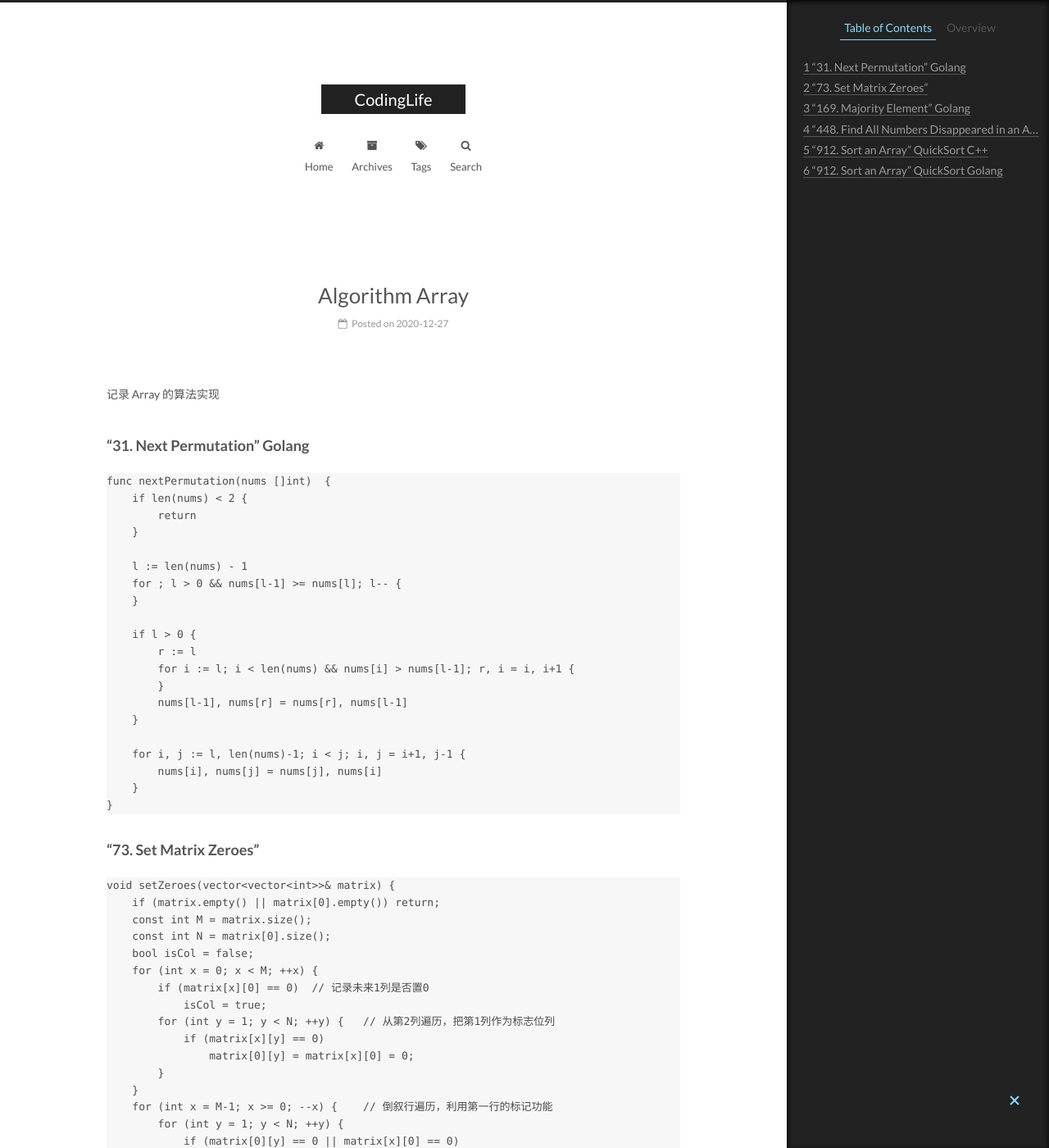
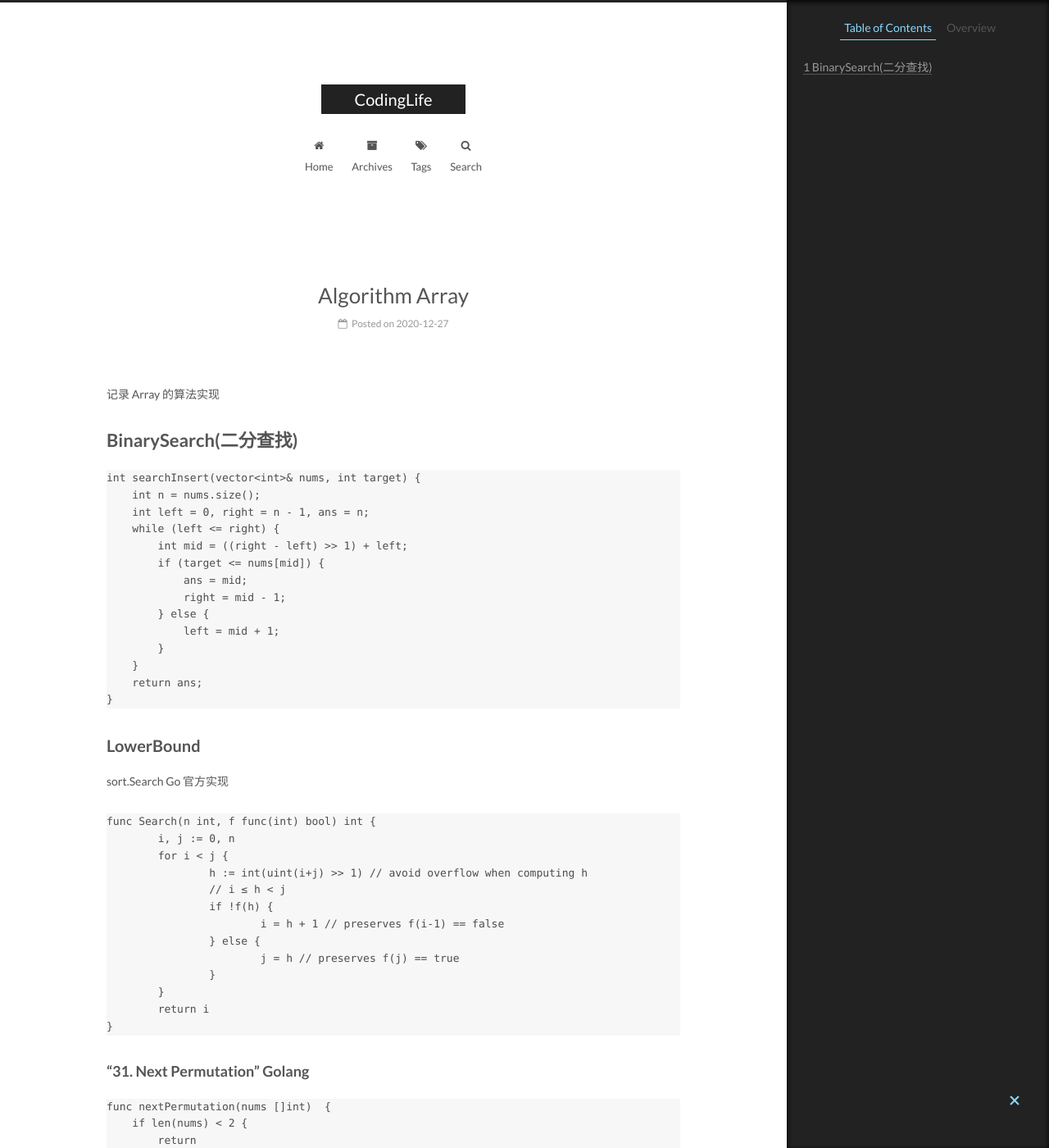
Before and after one commit to CodeHunter2006/CodeHunter2006.github.io, a Jekyll site: the page built from _posts/2020-12-27-Algorithm_Array.md, in a window 1280 px wide and 1400 px high. Shown: the whole window at 82% size. Built offline with Jekyll 4.4.1, drawn with Linux system fonts in a browser that asks for light colours; some of the changed text lies outside the part shown.

Commit message:
[chore]: add contents.

````diff
--- a/_posts/2020-12-27-Algorithm_Array.md
+++ b/_posts/2020-12-27-Algorithm_Array.md
@@ -6,6 +6,45 @@ tags: Algorithm Leetcode
 ---
 
 记录 Array 的算法实现
+
+# BinarySearch(二分查找)
+
+```C++
+int searchInsert(vector<int>& nums, int target) {
+    int n = nums.size();
+    int left = 0, right = n - 1, ans = n;
+    while (left <= right) {
+        int mid = ((right - left) >> 1) + left;
+        if (target <= nums[mid]) {
+            ans = mid;
+            right = mid - 1;
+        } else {
+            left = mid + 1;
+        }
+    }
+    return ans;
+}
+```
+
+## LowerBound
+
+sort.Search Go 官方实现
+
+```Go
+func Search(n int, f func(int) bool) int {
+	i, j := 0, n
+	for i < j {
+		h := int(uint(i+j) >> 1) // avoid overflow when computing h
+		// i ≤ h < j
+		if !f(h) {
+			i = h + 1 // preserves f(i-1) == false
+		} else {
+			j = h // preserves f(j) == true
+		}
+	}
+	return i
+}
+```
 
 ### "31. Next Permutation" Golang
 
@@ -57,6 +96,16 @@ void setZeroes(vector<vector<int>>& matrix) {
             matrix[x][0] = 0;
         }
     }
+}
+```
+
+### "74. Search a 2D Matrix" LowerBound
+
+```Go
+func searchMatrix(matrix [][]int, target int) bool {
+    m, n := len(matrix), len(matrix[0])
+    i := sort.Search(m*n, func(i int) bool {return matrix[i/n][i%n] >= target})
+    return i<m*n && matrix[i/n][i%n] == target
 }
 ```
 
````
Also changed, not shown: _posts/2018-11-28-Go_Syntax.md (+34 -7 lines), _posts/2019-12-28-Go_Package.md (+25 -0 lines), _posts/2020-12-20-Algorithm_Tips.md (+26 -0 lines), _posts/2020-12-27-LeetCode_Question_Category.md (+21 -0 lines), _posts/2021-03-31-Go_select.md (added, +74 -0 lines), assets/images/2021-03-31-Go_select_1.jpeg (added).
